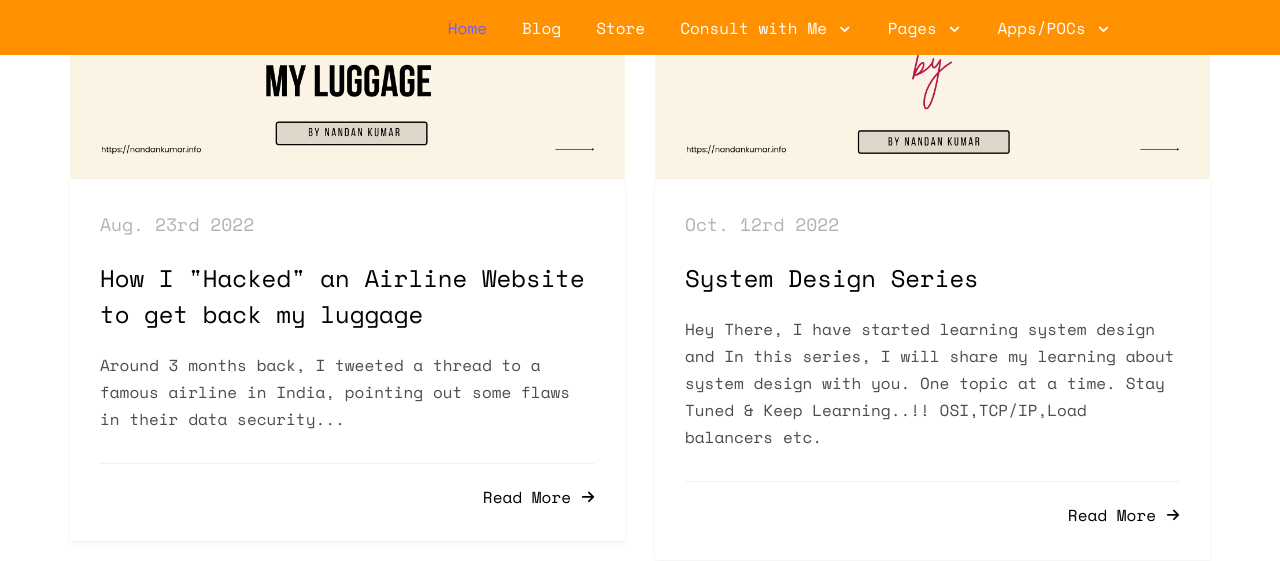
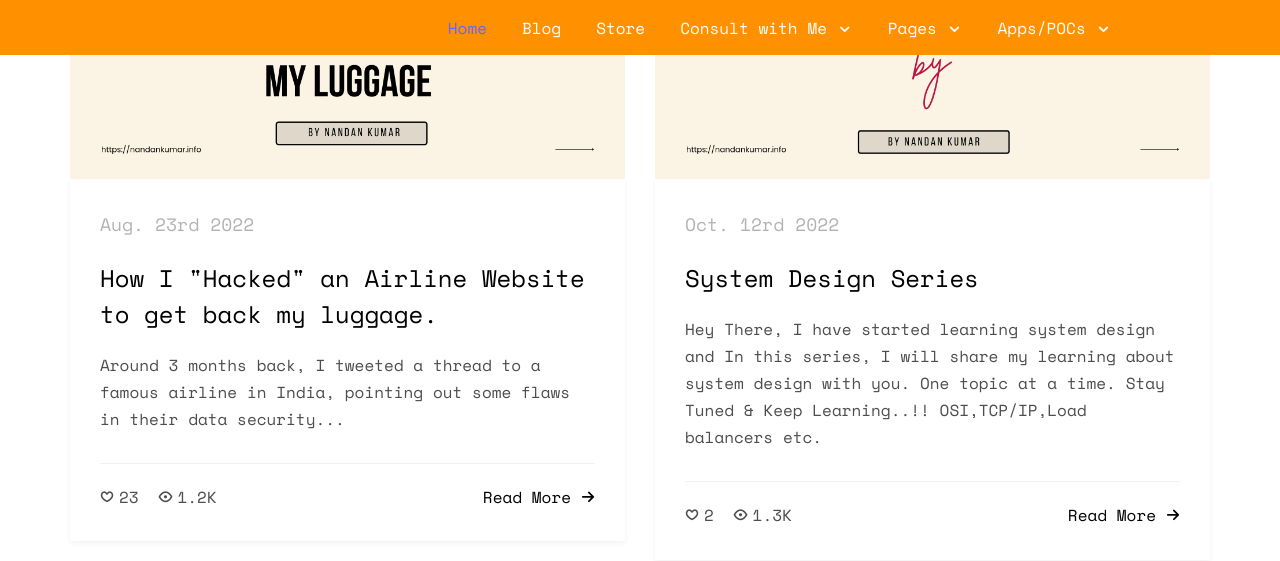
Before and after one commit to sirius93/sirius93.github.io, a Jekyll site: the page index.html, which Jekyll copies as it is, in a window 1280 px wide and 900 px high, scrolled down 6490 px, cut to the strip 0-626 px from the top of the window. Shown: the top 561 px of the strip. Built offline with Jekyll 4.4.1, drawn with Linux system fonts in a browser that asks for light colours; some web fonts are replaced; some of the changed lines change nothing that is shown; some of the changed text lies outside the part shown.

Commit message:
Revert "blog post update"
This reverts commit 62163972a93da0163641c29c0b856518364cb80d.

```diff
--- a/blog-posts.json
+++ /dev/null
@@ -1,16 +0,0 @@
-[
-  {
-    "title": "How I \"Hacked\" an Airline Website to get back my luggage",
-    "link": "https://blog.nandan.dev/how-i-hacked-an-airline-website-to-get-back-my-luggage-a-first-person-insight-to-the-story",
-    "description": "Around 3 months back, I tweeted a thread to a famous airline in India, pointing out some flaws in their data security...",
-    "date": "Aug. 23rd 2022",
-    "image": "images/how-I-hacked.png"
-  },
-  {
-    "title": "System Design Series",
-    "link": "https://blog.nandan.dev/series/system-design",
-    "description": "Hey There, I have started learning system design and In this series, I will share my learning about system design with you. One topic at a time. Stay Tuned & Keep Learning..!! OSI,TCP/IP,Load balancers etc.",
-    "date": "Oct. 12rd 2022",
-    "image": "images/system-design.png"
-  }
-]
--- a/css/style.css
+++ b/css/style.css
@@ -886,23 +886,7 @@ h1, h2, h3, h4, h5, h6, figure {
   float: right;
 }
 .fh5co-blog .blog-text .stuff li:last-child a {
-	color: #000;
-}
-
-.loading-blogs {
-	padding: 40px 0;
-}
-
-.loading-blogs p {
-	font-size: 18px;
-	color: rgba(0, 0, 0, 0.6);
-}
-
-/* Responsive adjustments for blog posts */
-@media screen and (max-width: 768px) {
-	#blog-posts-container .col-md-6 {
-		margin-bottom: 30px;
-	}
+  color: #000;
 }
 .fh5co-blog .blog-text .stuff li:last-child i {
   padding-right: 0;
--- a/index.html
+++ b/index.html
@@ -175,7 +175,7 @@
 		<div class="container">
 
 		  <div class="navbar-header">
-			<button class="navbar-toggler" data-toggle="open-navbar1" title="Toggle navigation menu">
+			<button class="navbar-toggler" data-toggle="open-navbar1">
 			  <span></span>
 			  <span></span>
 			  <span></span>
@@ -664,18 +664,54 @@
 					<p>A quick link to some of my blogs</p>
 				</div>
 			</div>
-			<div class="row" id="blog-posts-container">
-				<!-- Blog posts will be loaded dynamically from RSS feed -->
-				<div class="col-md-12 text-center">
-					<div class="loading-blogs">
-						<p>Loading latest blog posts...</p>
+			<div class="row">
+				<div class="col-md-6">
+					<div class="fh5co-blog animate-box">
+						<a target="_blank" href="https://blog.nandan.dev/how-i-hacked-an-airline-website-to-get-back-my-luggage-a-first-person-insight-to-the-story" class="blog-bg" style="background-image: url(images/how-I-hacked.png);"></a>
+						<div class="blog-text">
+							<span class="posted_on">Aug. 23rd 2022</span>
+							<h3><a target="_blank" href="https://blog.nandan.dev/how-i-hacked-an-airline-website-to-get-back-my-luggage-a-first-person-insight-to-the-story">How I "Hacked" an Airline Website to get back my luggage.</a></h3>
+							<p>Around 3 months back, I tweeted a thread to a famous airline in India, pointing out some flaws in their data security...</p>
+							<ul class="stuff">
+								<li><i class="icon-heart2"></i>23</li>
+								<li><i class="icon-eye2"></i>1.2K</li>
+								<li><a target="_blank" href="https://blog.nandan.dev/how-i-hacked-an-airline-website-to-get-back-my-luggage-a-first-person-insight-to-the-story">Read More<i class="icon-arrow-right22"></i></a></li>
+							</ul>
+						</div>
 					</div>
 				</div>
-			</div>
-			<div class="row">
-				<div class="col-md-12">
-					<iframe src="https://sirius93.substack.com/embed" width="100%" height="300" style="background:white;margin: 0 auto;" frameborder="0" scrolling="no"></iframe>
+				<div class="col-md-6">
+					<div class="fh5co-blog animate-box">
+						<a target="_blank" href="https://blog.nandan.dev/series/system-design" class="blog-bg" style="background-image: url(images/system-design.png);"></a>
+						<div class="blog-text">
+							<span class="posted_on">Oct. 12rd 2022</span>
+							<h3><a target="_blank" href="https://blog.nandan.dev/series/system-design">System Design Series</a></h3>
+							<p>Hey There, I have started learning system design and In this series, I will share my learning about system design with you. One topic at a time. Stay Tuned & Keep Learning..!! OSI,TCP/IP,Load balancers etc.</p>
+							<ul class="stuff">
+								<li><i class="icon-heart2"></i>2</li>
+								<li><i class="icon-eye2"></i>1.3K</li>
+								<li><a target="_blank" href="https://blog.nandan.dev/series/system-design">Read More<i class="icon-arrow-right22"></i></a></li>
+							</ul>
+						</div>
+					</div>
 				</div>
+				<!-- <div class="col-md-4">
+					<div class="fh5co-blog animate-box">
+						<a target="_blank" href="https://blog.nandan.dev/how-to-enable-tls1-2-in-rserve-cebb0a1c014d" class="blog-bg" style="background-image: url(images/portfolio-2.jpg);"></a>
+						<div class="blog-text">
+							<span class="posted_on">Jun. 29th 2020</span>
+							<h3><a target="_blank" href="https://blog.nandan.dev/how-to-enable-tls1-2-in-rserve-cebb0a1c014d">How to enable TLS1.2 in Rserve</a></h3>
+							<p>About one year back when i first took up the task of enabling TLS 1.2 in some of the components in our technology stack..</p>
+							<ul class="stuff">
+								<li><i class="icon-heart2"></i>1</li>
+								<li><i class="icon-eye2"></i>308</li>
+								<li><a target="_blank" href="https://blog.nandan.dev/how-to-enable-tls1-2-in-rserve-cebb0a1c014d">Read More<i class="icon-arrow-right22"></i></a></li>
+							</ul>
+						</div>
+					</div>
+				</div> -->
+	<iframe src="https://sirius93.substack.com/embed" width="100%" height="300" style="background:white;margin: 0 auto;" frameborder="0" scrolling="no"></iframe>
+
 			</div>
 		</div>
 	</div>
--- a/js/main.js
+++ b/js/main.js
@@ -189,194 +189,6 @@
 	}
 
 
-	var loadBlogPosts = function() {
-		// RSS feed URL
-		const rssUrl = 'https://blog.nandan.dev/rss.xml';
-
-		// Function to parse XML and extract blog posts
-		function parseRSS(xmlText) {
-			const parser = new DOMParser();
-			const xmlDoc = parser.parseFromString(xmlText, 'text/xml');
-			const items = xmlDoc.querySelectorAll('item');
-
-			const posts = [];
-			for (let i = 0; i < Math.min(5, items.length); i++) {
-				const item = items[i];
-				const title = item.querySelector('title')?.textContent || '';
-				const link = item.querySelector('link')?.textContent || '';
-				const description = item.querySelector('description')?.textContent || '';
-				const pubDate = item.querySelector('pubDate')?.textContent || '';
-
-				// Extract image from description if available
-				let imageUrl = '';
-				const imgMatch = description.match(/<img[^>]+src="([^"]+)"/);
-				if (imgMatch) {
-					imageUrl = imgMatch[1];
-				} else {
-					// Default image if no image found
-					imageUrl = 'images/system-design.png';
-				}
-
-				// Format date
-				let formattedDate = '';
-				if (pubDate) {
-					const date = new Date(pubDate);
-					formattedDate = date.toLocaleDateString('en-US', {
-						year: 'numeric',
-						month: 'short',
-						day: 'numeric'
-					});
-				}
-
-				posts.push({
-					title: title,
-					link: link,
-					description: description.replace(/<[^>]*>/g, '').substring(0, 150) + '...',
-					date: formattedDate,
-					image: imageUrl
-				});
-			}
-
-			return posts;
-		}
-
-		// Function to create blog post HTML
-		function createBlogPostHTML(post) {
-			return `
-				<div class="col-md-6">
-					<div class="fh5co-blog">
-						<a target="_blank" href="${post.link}" class="blog-bg" style="background-image: url(${post.image});"></a>
-						<div class="blog-text">
-							<span class="posted_on">${post.date}</span>
-							<h3><a target="_blank" href="${post.link}">${post.title}</a></h3>
-							<p>${post.description}</p>
-							<ul class="stuff">
-								<li><a target="_blank" href="${post.link}">Read More<i class="icon-arrow-right22"></i></a></li>
-							</ul>
-						</div>
-					</div>
-				</div>
-			`;
-		}
-
-		// Function to display blog posts
-		function displayBlogPosts(posts) {
-			const blogContainer = document.querySelector('#blog-posts-container');
-			if (blogContainer && posts.length > 0) {
-				// Clear existing content
-				blogContainer.innerHTML = '';
-
-				// Add new blog posts
-				posts.forEach(post => {
-					blogContainer.innerHTML += createBlogPostHTML(post);
-				});
-			}
-		}
-
-		// Function to show error message
-		function showError() {
-			const blogContainer = document.querySelector('#blog-posts-container');
-			if (blogContainer) {
-				blogContainer.innerHTML = `
-					<div class="col-md-12 text-center">
-						<p>Unable to load blog posts. Please visit <a href="https://blog.nandan.dev" target="_blank">my blog</a> to see the latest posts.</p>
-					</div>
-				`;
-			}
-		}
-
-		// Static fallback data in case RSS fails
-		const fallbackPosts = [
-			{
-				title: "How I \"Hacked\" an Airline Website to get back my luggage",
-				link: "https://blog.nandan.dev/how-i-hacked-an-airline-website-to-get-back-my-luggage-a-first-person-insight-to-the-story",
-				description: "Around 3 months back, I tweeted a thread to a famous airline in India, pointing out some flaws in their data security...",
-				date: "Aug. 23rd 2022",
-				image: "images/how-I-hacked.png"
-			},
-			{
-				title: "System Design Series",
-				link: "https://blog.nandan.dev/series/system-design",
-				description: "Hey There, I have started learning system design and In this series, I will share my learning about system design with you. One topic at a time. Stay Tuned & Keep Learning..!! OSI,TCP/IP,Load balancers etc.",
-				date: "Oct. 12rd 2022",
-				image: "images/system-design.png"
-			}
-		];
-
-		// Try multiple approaches to fetch RSS
-		async function tryFetchRSS() {
-			// Approach 1: Try loading from local JSON file (created by GitHub Actions)
-			try {
-				const response = await fetch('blog-posts.json');
-				if (response.ok) {
-					const posts = await response.json();
-					if (posts.length > 0) {
-						displayBlogPosts(posts);
-						return;
-					}
-				}
-			} catch (error) {
-				console.log('Local JSON fetch failed, trying direct RSS...');
-			}
-
-			// Approach 2: Direct fetch (may fail due to CORS)
-			try {
-				const response = await fetch(rssUrl);
-				if (response.ok) {
-					const xmlText = await response.text();
-					const posts = parseRSS(xmlText);
-					if (posts.length > 0) {
-						displayBlogPosts(posts);
-						return;
-					}
-				}
-			} catch (error) {
-				console.log('Direct fetch failed, trying CORS proxy...');
-			}
-
-			// Approach 3: CORS proxy
-			try {
-				const corsProxyUrl = `https://api.allorigins.win/get?url=${encodeURIComponent(rssUrl)}`;
-				const response = await fetch(corsProxyUrl);
-				if (response.ok) {
-					const data = await response.json();
-					if (data.contents) {
-						const posts = parseRSS(data.contents);
-						if (posts.length > 0) {
-							displayBlogPosts(posts);
-							return;
-						}
-					}
-				}
-			} catch (error) {
-				console.log('CORS proxy failed, trying alternative proxy...');
-			}
-
-			// Approach 4: Alternative CORS proxy
-			try {
-				const altProxyUrl = `https://cors-anywhere.herokuapp.com/${rssUrl}`;
-				const response = await fetch(altProxyUrl);
-				if (response.ok) {
-					const xmlText = await response.text();
-					const posts = parseRSS(xmlText);
-					if (posts.length > 0) {
-						displayBlogPosts(posts);
-						return;
-					}
-				}
-			} catch (error) {
-				console.log('Alternative proxy failed, using fallback...');
-			}
-
-			// Approach 5: Fallback to static data
-			console.log('All RSS fetch attempts failed, using fallback data');
-			displayBlogPosts(fallbackPosts);
-		}
-
-		// Start the fetch process
-		tryFetchRSS();
-	};
-
 	$(function(){
 		contentWayPoint();
 		goToTop();
@@ -386,7 +198,6 @@
 		// pieChart();
 		skillsWayPoint();
 		handleSmallScreens();
-		loadBlogPosts(); // Load blog posts from RSS feed
 	});
 
 
```
Also changed, not shown: .github/workflows/update-blog-posts.yml (deleted).
